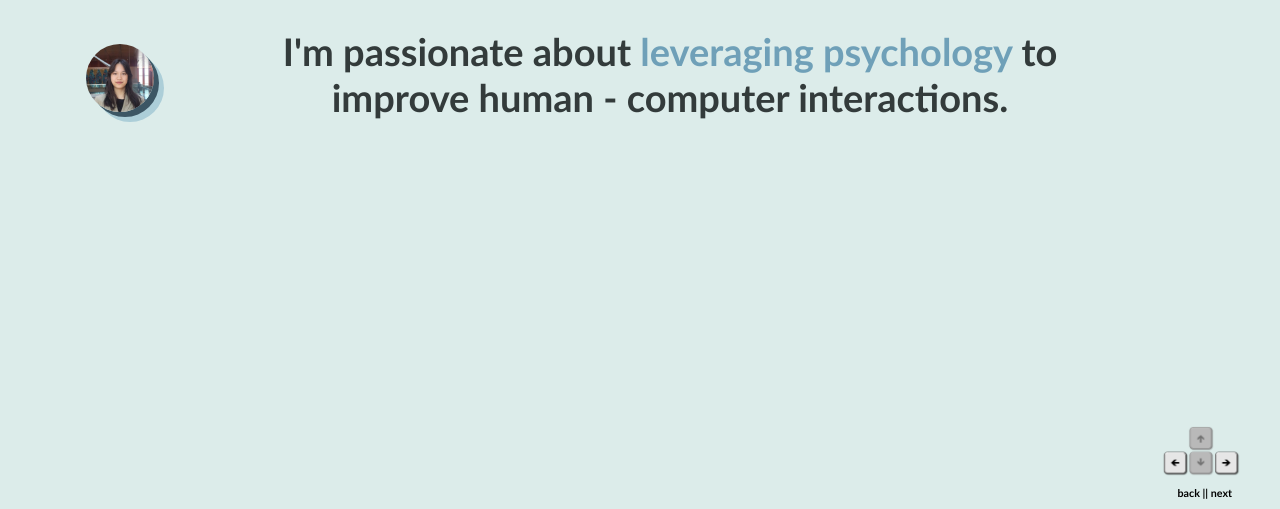
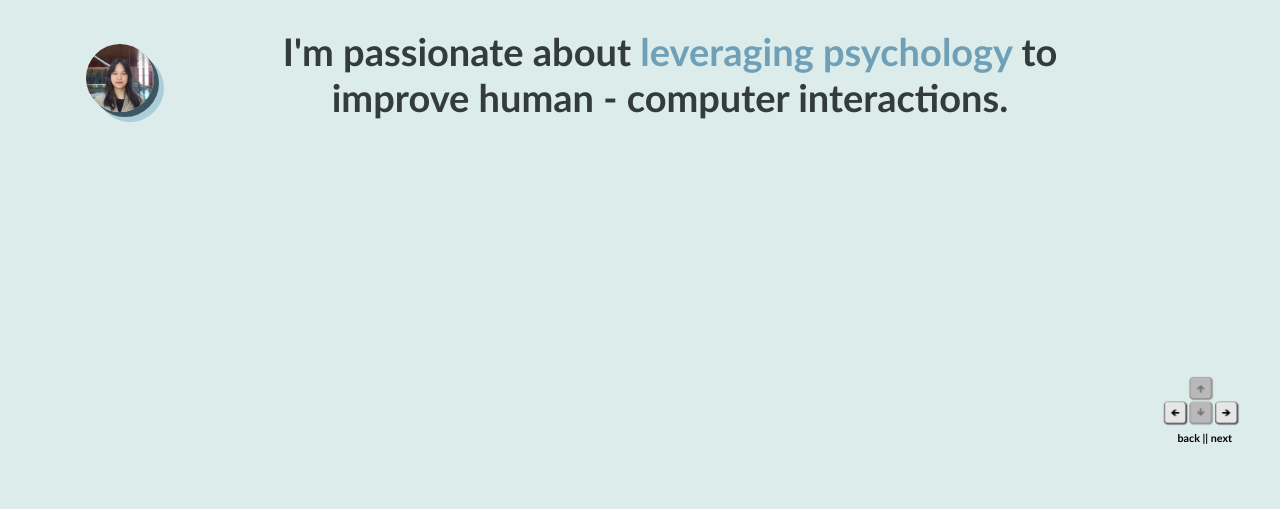
Before and after one commit to charyee/charyee.github.io, a plain HTML site: page index.html in a window 1280 px wide. Shown: the part 361-870 px from the top of the page. Drawn offline with Linux system fonts and the light colour scheme.

Commit message:
keyboard positioning hello page

```diff
--- a/css/styles.css
+++ b/css/styles.css
@@ -435,15 +435,14 @@ h5 {
     right: 10%;
     float: right;
     margin-right: 40px;
-    margin-top: 40px;
+    margin-top: -10px;
 }
 .keywords {
     color: black;
     float: right;
     margin-right: -72px;
-    margin-top: 100px;
+    margin-top: 45px;
 }
-
 .introheader {
     font-size: 30px;
 }
```
